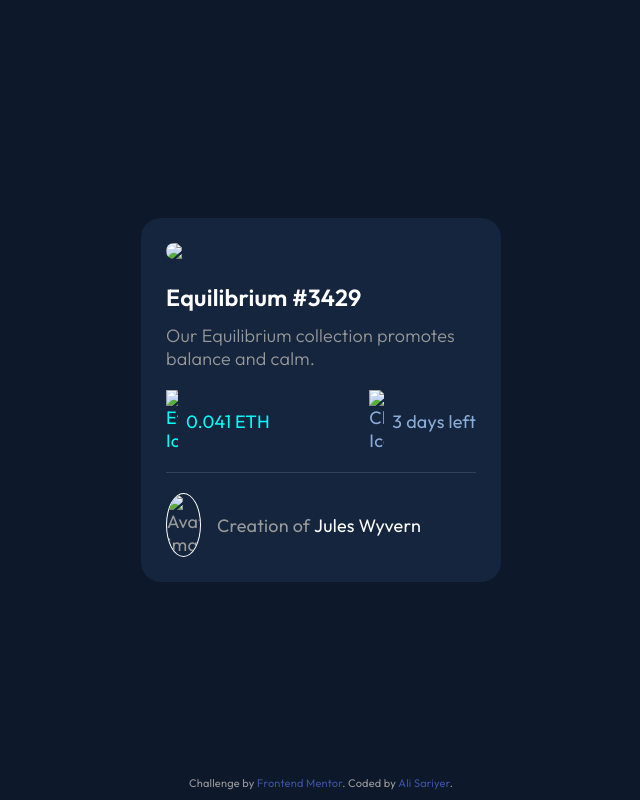
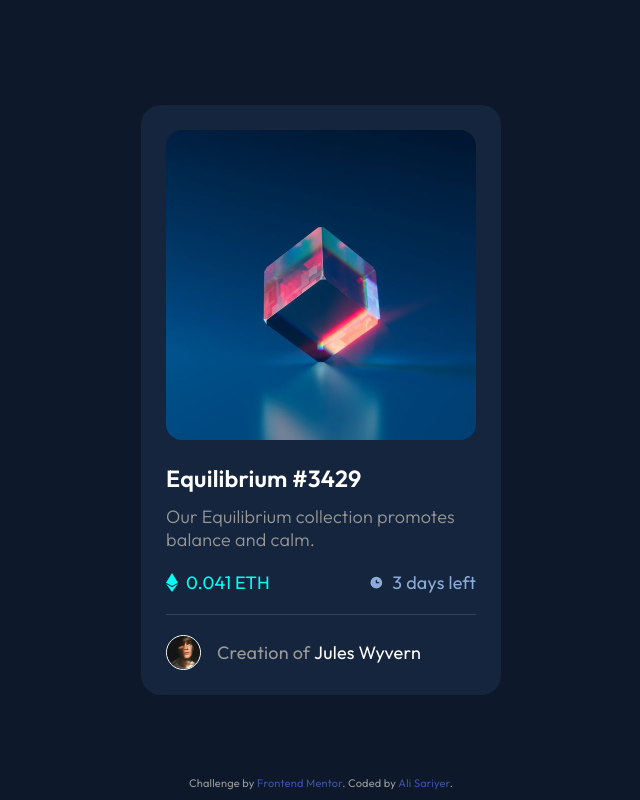
Before and after one commit to alisariyer/nft-preview-card, a plain HTML site: page index.html in a window 1280 px wide. Shown: the whole page, without its empty margins (319-959 px from the left). Drawn offline with Linux system fonts and the light colour scheme; the site is published under a folder, as on GitHub Pages, so addresses that start at the root find nothing.

Commit message:
Remove forward slash from addresses

```diff
--- a/index.html
+++ b/index.html
@@ -6,7 +6,7 @@
     <meta http-equiv="X-UA-Compatible" content="IE=edge">
     <meta name="viewport" content="width=device-width, initial-scale=1.0">
     <meta name="description" content="A frontend-mentor project | NFT Preview Card">
-    <link rel="icon" type="image/png" sizes="32x32" href="/images/favicon-32x32.png">
+    <link rel="icon" type="image/png" sizes="32x32" href="images/favicon-32x32.png">
     <link rel="stylesheet" href="styles.css">
     <title>Frontend Mentor | NFT preview card component</title>
 </head>
@@ -14,8 +14,8 @@
 <body>
     <main class="cardWrap">
         <figure class="imgWrap">
-            <img src="/images/image-equilibrium.jpg" alt="Equilibrium Image">
-            <div class="previewWrap"><img src="/images/icon-view.svg" alt="Preview Image"></div>
+            <img src="images/image-equilibrium.jpg" alt="Equilibrium Image">
+            <div class="previewWrap"><img src="images/icon-view.svg" alt="Preview Image"></div>
         </figure>
 
         <section class="contentWrap">
@@ -24,12 +24,12 @@
 
             <div class="statusWrap">
                 <div class="etheriumWrap">
-                    <img src="/images/icon-ethereum.svg" alt="Ethereum Icon">
+                    <img src="images/icon-ethereum.svg" alt="Ethereum Icon">
                     <span id="etherium">0.041</span>
                     &nbsp;ETH
                 </div>
                 <div class="daysWrap">
-                    <img src="/images/icon-clock.svg" alt="Clock Icon">
+                    <img src="images/icon-clock.svg" alt="Clock Icon">
                     <span id="remainingDays">3</span>
                     &nbsp;days left
                 </div>
@@ -37,7 +37,7 @@
         </section>
 
         <footer class="footerWrap">
-            <img src="/images/image-avatar.png" alt="Avatar Image">
+            <img src="images/image-avatar.png" alt="Avatar Image">
             Creation of&nbsp;<a href="#" id="userFullName">Jules Wyvern</a>
         </footer>
 
```
